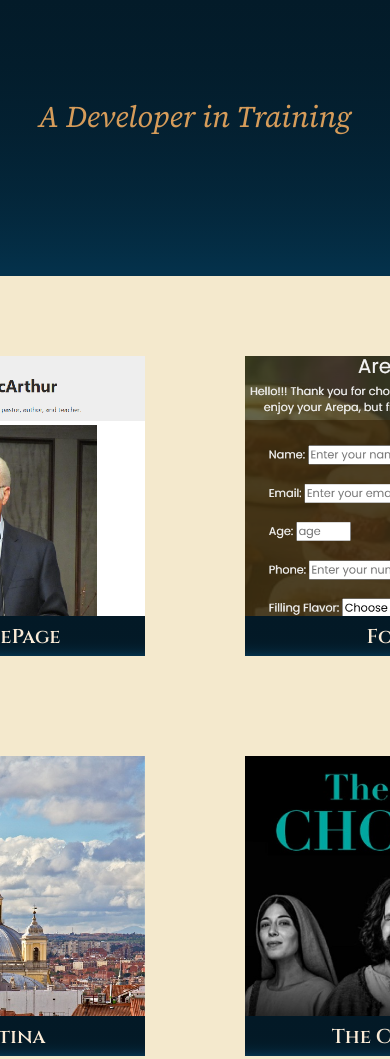
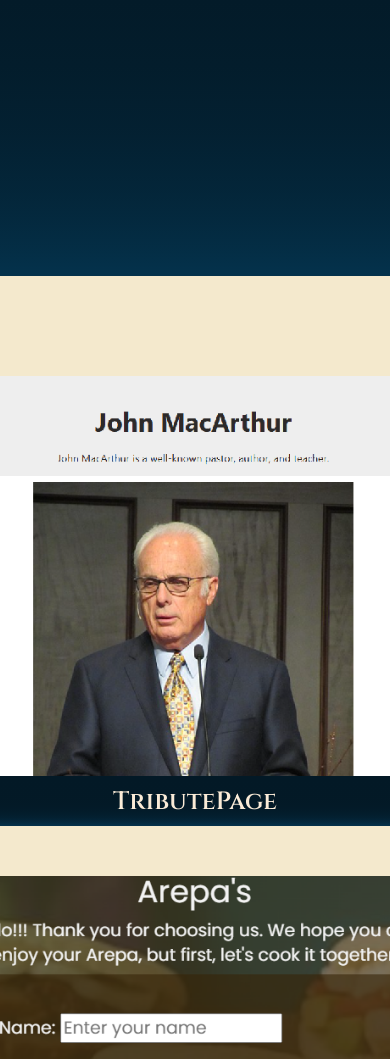
Before and after one commit to BenjaM0708/Personal-Portfolio, a plain HTML site: page index.html in a window 390 px wide. Shown: the part 584-1643 px from the top of the page. Drawn offline with Linux system fonts and the light colour scheme; a web font is replaced by a local one.

Commit message:
Arreglos de Medias

```diff
--- a/index.html
+++ b/index.html
@@ -8,9 +8,7 @@
   <body>
     <header class="header">
       <div class="navbar">
-        <a href="LogoPage/index.html" target="_blank"
-          ><img src="Iconos/logo.png"
-        /></a>
+        <a href="LogoPage/index.html"><img src="Iconos/logo.png" /></a>
       </div>
       <nav>
         <ul class="bar-link">
--- a/styles.css
+++ b/styles.css
@@ -189,6 +189,38 @@
   grid-gap:100px;
 }
 
+@media (max-width: 850px) {
+  /*Porcion de Grilla Cambiada*/
+.bigset-pro {
+  height: auto;
+}
+
+#projects {
+  grid-template-columns: 1fr;
+  height: auto;
+  padding: 100px;
+  gap: 100px;
+}
+
+.bigset-pro .project-tile {
+  height: 25rem;
+  width: auto;
+  margin: 0px;
+}
+
+.project-tile img {
+  height: 25rem;
+  width: auto;
+  z-index: 1;
+}
+
+.bigset-pro .ti-proj {
+  height: 50px;
+  z-index: 2;
+}
+
+}
+
 #about {
   background: linear-gradient(45deg, #474746, #32312c, #474746);
   height: 150px;
@@ -202,74 +234,3 @@
 #about .link:hover {
   transform: scale(1.2);
 }
-
-/*Pantallas Chicas*/
-@media screen and (max-width:480px) {
-  body {
-   background-color: #000000;
-  }
-
-  * {
-   margin: auto;
-   padding: auto;
-   font-size: 15px;
-   font-family: "Source Serif 4", serif;
-   font-weight: 400;
-   font-style: normal;
-   box-sizing: border-box;
-  }
-
-  /*Porcion de Grilla Cambiada*/
-
-  .bigset-pro .ti-proj {
-  background: linear-gradient(180deg, #031926, 90%, #04324c);
-  color: antiquewhite;
-  height: 40px;
-  display: flex;
-  align-items: center;
-  justify-content: center;
-  font-size: 20px;
-  font-family: "Cinzel", serif;
-  font-optical-sizing: none;
-  font-weight: 600;
-  font-style: normal;
-  z-index: 2;
-  margin: 0;
-}
-
-.project-tile img {
-  height: 260px;
-  width: 100%;
-  z-index: 1;
-  margin: 0;
-  display: block;
-}
-
-.bigset-pro .project-tile {
-  height: 300px;
-  width: 300px;
-  margin: 0px;
-  padding: 0px;
-  cursor: pointer;
-  transition: all 0.35s;
-}
-
-/*Disposición*/
-
-.bigset-pro {
-  background-color: #f4e9cd;
-  color: #000000;
-  height: 860px;
-  display: flex;
-  justify-content: center;
-}
-
-#projects {
-  display:grid;
-  height: 860px;
-  align-content: center;
-  grid-template-columns: 1fr 1fr;
-  grid-gap:100px;
-}
-
-}
```
